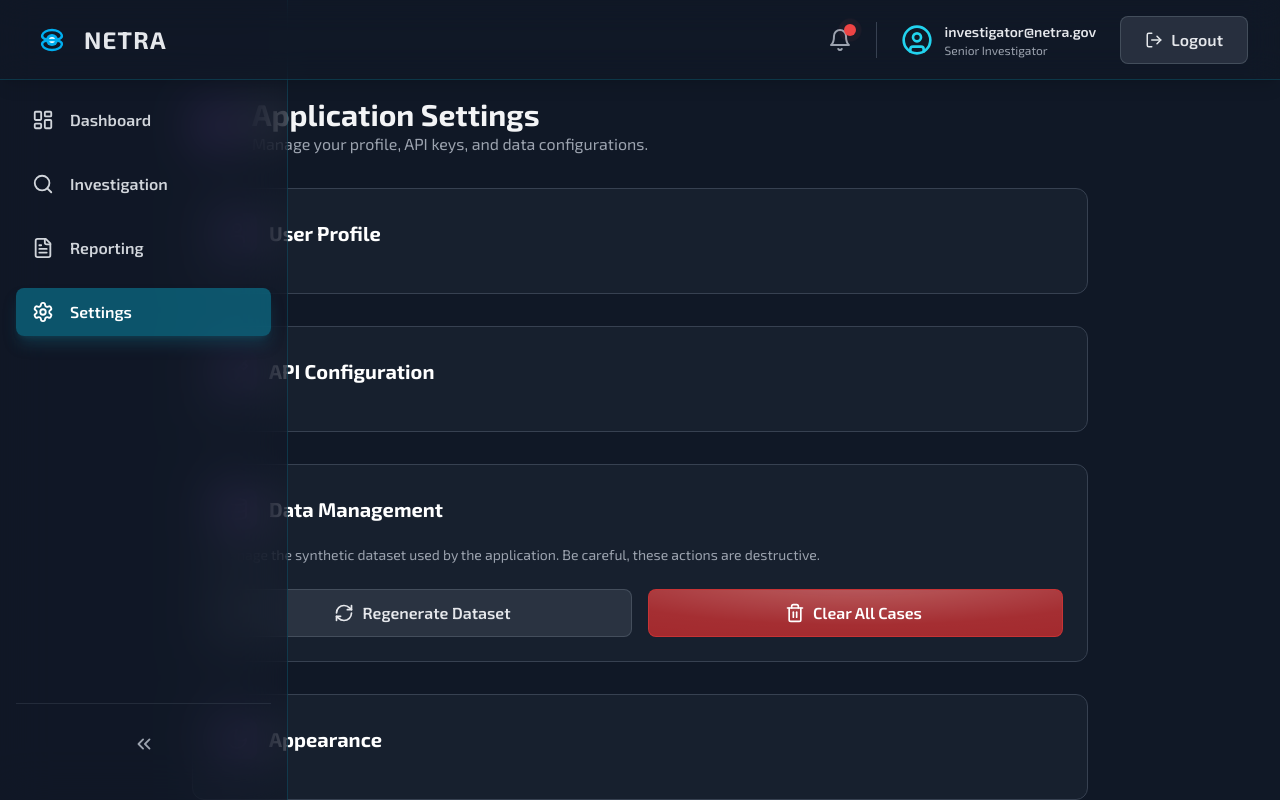
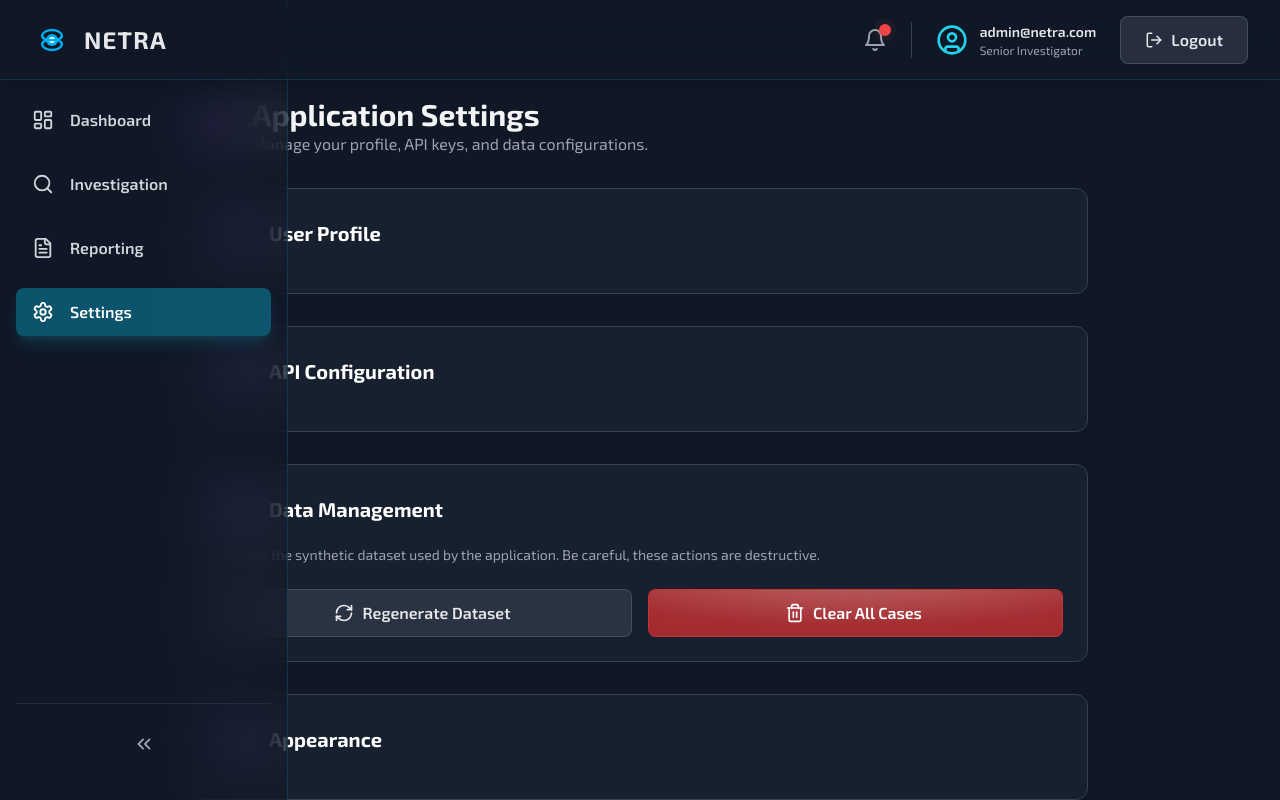
Before and after one commit to harshitt13/NETRA, a React (Vite) app in the folder frontend/: page /settings in a window 1280 px wide. Built offline with nearby package versions, Linux system fonts and the light colour scheme.

Commit message:
Refactor authentication handling by importing the real useAuth hook in ProtectedRoute and Header components

```diff
--- a/frontend/src/components/auth/ProtectedRoute.jsx
+++ b/frontend/src/components/auth/ProtectedRoute.jsx
@@ -1,21 +1,6 @@
 import React from 'react';
 import { Navigate, useLocation } from 'react-router-dom';
-
-// --- Placeholder for the actual authentication hook ---
-// In a real application, you would replace this with your actual useAuth hook
-// which would provide the real user and loading state from Firebase.
-const useAuth = () => {
-  // SIMULATE DIFFERENT STATES FOR TESTING:
-  // 1. Loading state (e.g., checking Firebase session)
-  // return { user: null, loading: true };
-
-  // 2. Not authenticated state
-  // return { user: null, loading: false };
-
-  // 3. Authenticated state
-  return { user: { email: 'investigator@netra.gov' }, loading: false };
-};
-// --- End of Placeholder ---
+import { useAuth } from '../../hooks/useAuth.jsx'; // Import the real useAuth hook
 
 
 // A themed loader component that matches our futuristic UI style
--- a/frontend/src/components/common/Header.jsx
+++ b/frontend/src/components/common/Header.jsx
@@ -1,6 +1,7 @@
 import React from 'react';
 import { LogOut, UserCircle, Bell } from 'lucide-react';
 import Button from './Button.jsx'; // Assuming Button component is in the same folder
+import { useAuth } from '../../hooks/useAuth.jsx'; // Import the real useAuth hook
 
 // A smaller version of the logo for the header
 const MiniNetraLogo = () => (
@@ -14,13 +15,6 @@ const MiniNetraLogo = () => (
     <h1 className="text-2xl font-bold text-gray-200 ml-3 tracking-wider hidden sm:block">NETRA</h1>
   </div>
 );
-
-// --- Placeholder for the actual authentication hook ---
-const useAuth = () => {
-  // This would be replaced by your actual useAuth hook from Firebase context
-  return { user: { email: 'investigator@netra.gov' }, logout: () => console.log('Logout initiated') };
-};
-// --- End of Placeholder ---
 
 const Header = () => {
   const { user, logout } = useAuth();
```
